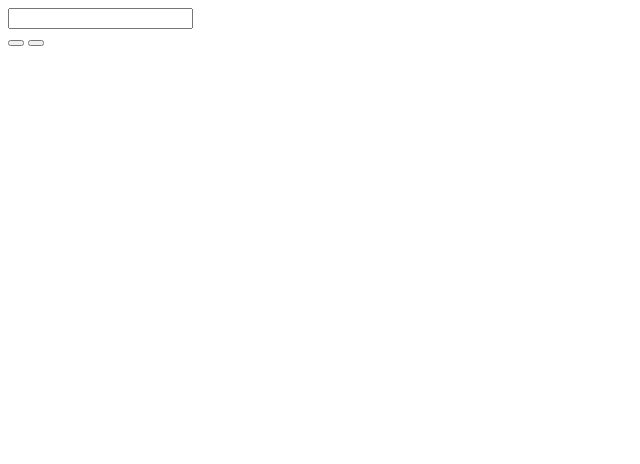
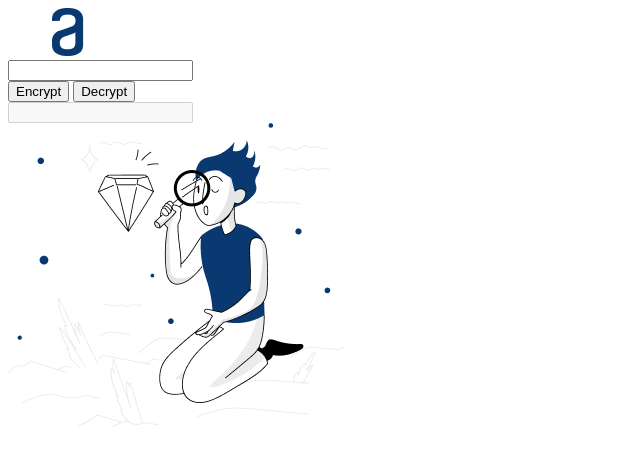
Before and after one commit to ShadowCrypt97/text-encrypter-app, a plain HTML site: page index.html in a window 1280 px wide. Shown: the whole page, without its empty margins (0-640 px from the left). Drawn offline with Linux system fonts and the light colour scheme.

Commit message:
added images and inputs

```diff
--- a/index.html
+++ b/index.html
@@ -10,21 +10,26 @@
 <body id="body">
     <section id="app">
         <header id="header">
-
+            <div id="header-logo-container">
+                <img class="logo" src="./assets/Logo.png" alt="logo-alura-latam" />
+            </div>
         </header>
         <section id="text-input-container">
-            <input type="text">
+            <input id="input-text" type="text">
         </section>
         <footer id="footer">
             <label for="btn-container"></label>
             <section id="btn-container">
-                <button id="encrypt"></button>
-                <button id="decrypt"></button>
+                <button id="encrypt"> Encrypt </button>
+                <button id="decrypt"> Decrypt </button>
             </section>
         </footer>
     </section>
     <section id="answer-panel">
-
+        <div id="input-container">
+            <input id="output-text" type="text" disabled>
+        </div>
+        <img class="doll" src="./assets/doll.png" alt="no-results-picture" />
     </section>
 </body>
 
```
Also changed, not shown: assets/doll.png (renamed from assets/Muñeco.png).
